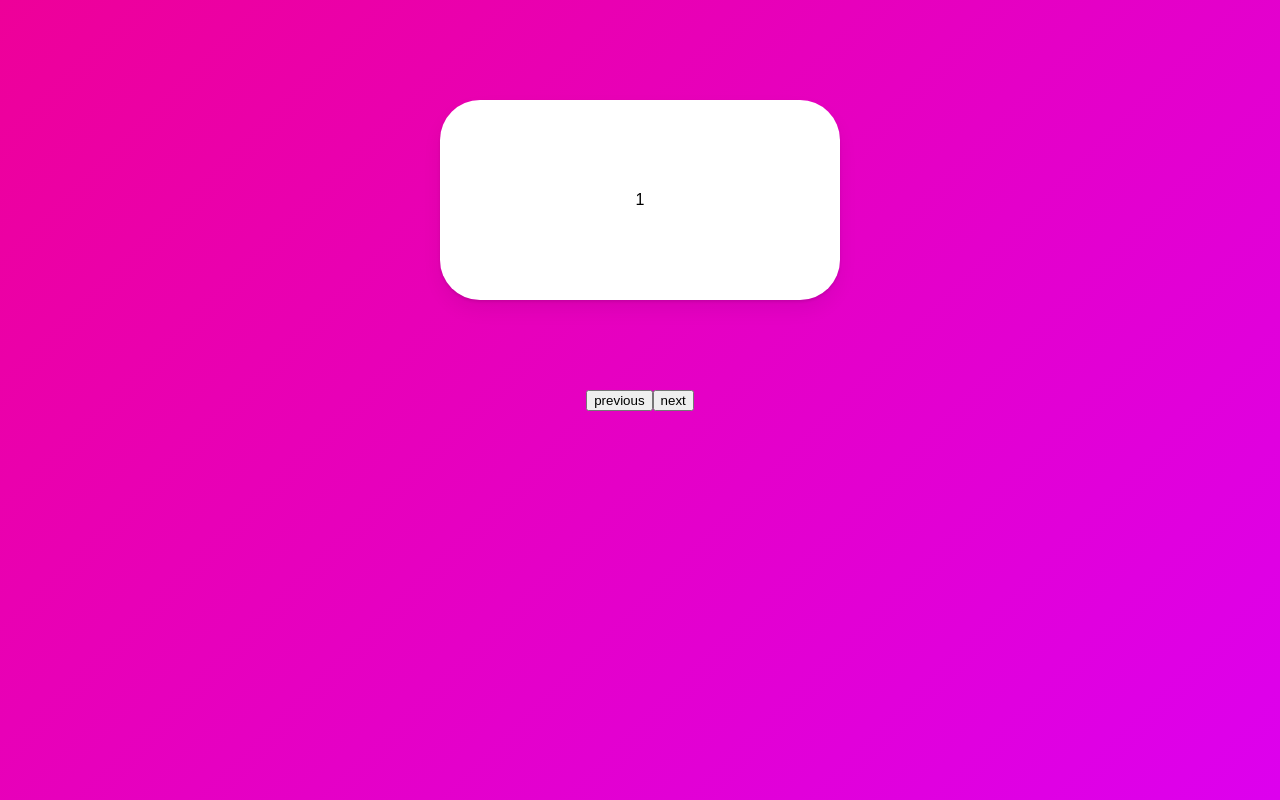
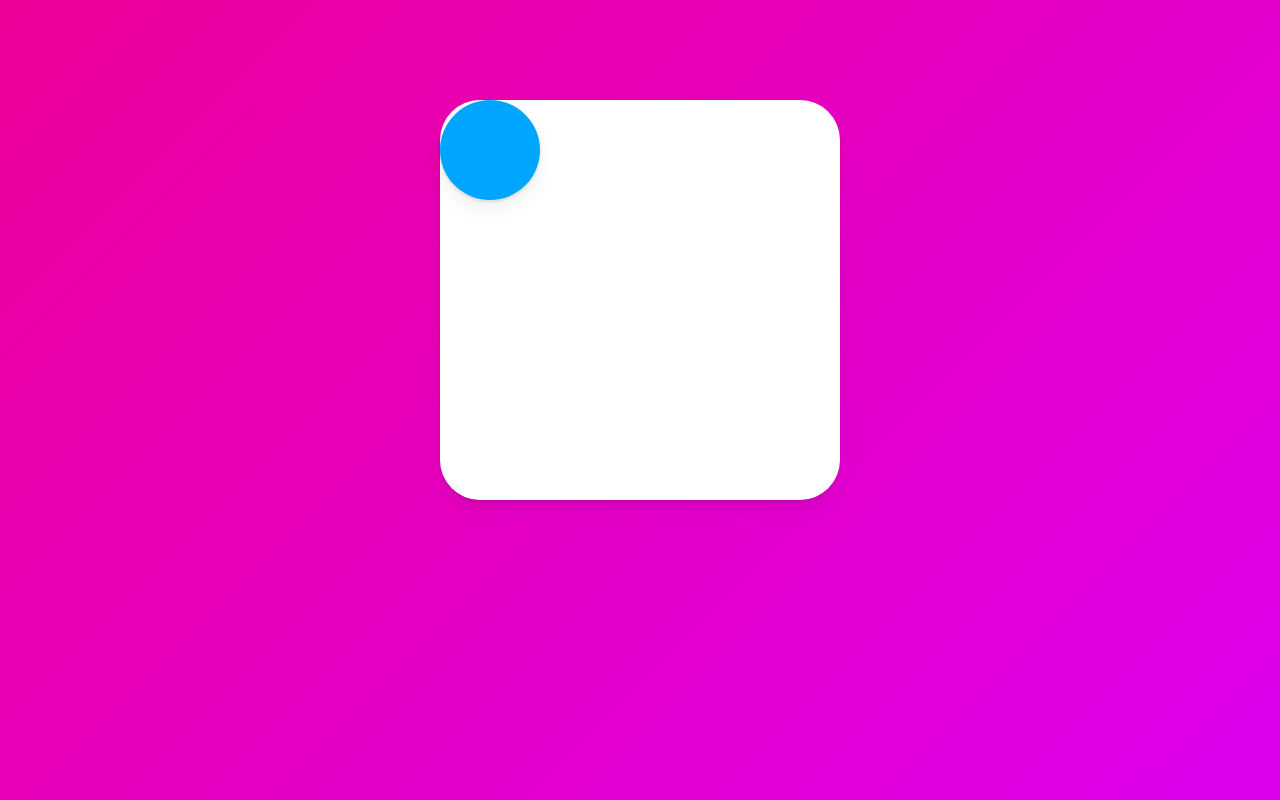
Before and after one commit to verobeach7/reactjs-Animation, a React (Create React App) app: page / in a window 1280 px wide. Built offline with nearby package versions, Linux system fonts and the light colour scheme.

Commit message:
React-Animation: Layout

```diff
--- a/src/App.tsx
+++ b/src/App.tsx
@@ -13,72 +13,36 @@
 
 const Box = styled(motion.div)`
   width: 400px;
-  height: 200px;
+  height: 400px;
   background-color: rgba(255, 255, 255, 1);
   border-radius: 40px;
   position: absolute;
   top: 100px;
   display: flex;
-  justify-content: center;
-  align-items: center;
   box-shadow: 0 2px 3px rgba(0, 0, 0, 0.1), 0 10px 20px rgba(0, 0, 0, 0.06);
 `;
 
-const box = {
-  entry: (direction: number) => ({
-    x: direction > 0 ? 500 : -500,
-    opacity: 0,
-    scale: 0,
-  }),
-  center: {
-    x: 0,
-    opacity: 1,
-    scale: 1,
-    transition: {
-      duration: 1,
-    },
-  },
-  exit: (direction: number) => ({
-    x: direction < 0 ? 500 : -500,
-    opacity: 0,
-    scale: 0,
-    transition: {
-      duration: 1,
-    },
-  }),
-};
+const Circle = styled(motion.div)`
+  background-color: #00a5ff;
+  height: 100px;
+  width: 100px;
+  border-radius: 50px;
+  box-shadow: 0 2px 3px rgba(0, 0, 0, 0.1), 0 10px 20px rgba(0, 0, 0, 0.06);
+`;
 
 function App() {
-  const [[page, direction], setPage] = useState([1, 1]);
-  const paginate = (newDirection: number) => {
-    setPage([page + newDirection, newDirection]);
-  };
-  /* const [showing, setShowing] = useState(1);
-  const [back, setBack] = useState(false);
-  const nextShowing = () => {
-    setBack(false);
-    setShowing((prev) => (prev === 5 ? 5 : prev + 1));
-  };
-  const prevShowing = () => {
-    setBack(true);
-    setShowing((prev) => (prev === 1 ? 1 : prev - 1));
-  }; */
+  const [clicked, setClicked] = useState(false);
+  const toggleClicked = () => setClicked((prev) => !prev);
   return (
-    <Wrapper>
-      <AnimatePresence custom={direction}>
-        <Box
-          custom={direction}
-          variants={box}
-          initial="entry"
-          animate="center"
-          exit="exit"
-          key={page}
-        >
-          {page}
-        </Box>
-      </AnimatePresence>
-      <button onClick={() => paginate(-1)}>previous</button>
-      <button onClick={() => paginate(1)}>next</button>
+    <Wrapper onClick={toggleClicked}>
+      <Box
+        style={{
+          justifyContent: clicked ? "center" : "flex-start",
+          alignItems: clicked ? "center" : "flex-start",
+        }}
+      >
+        <Circle layout />
+      </Box>
     </Wrapper>
   );
 }
```
